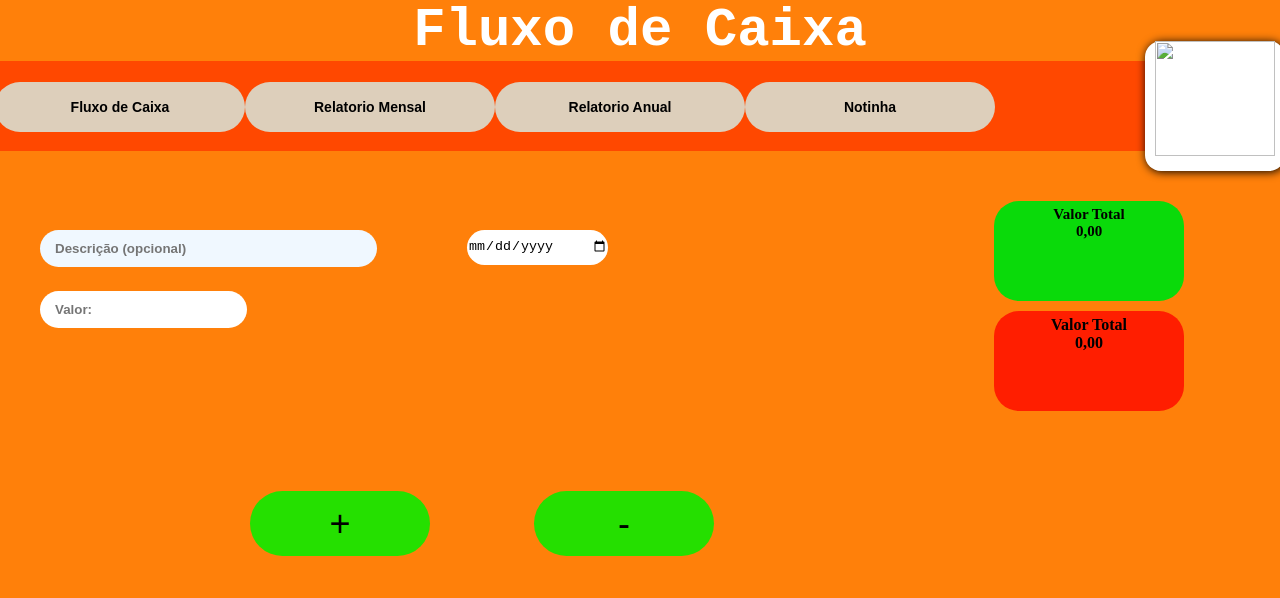
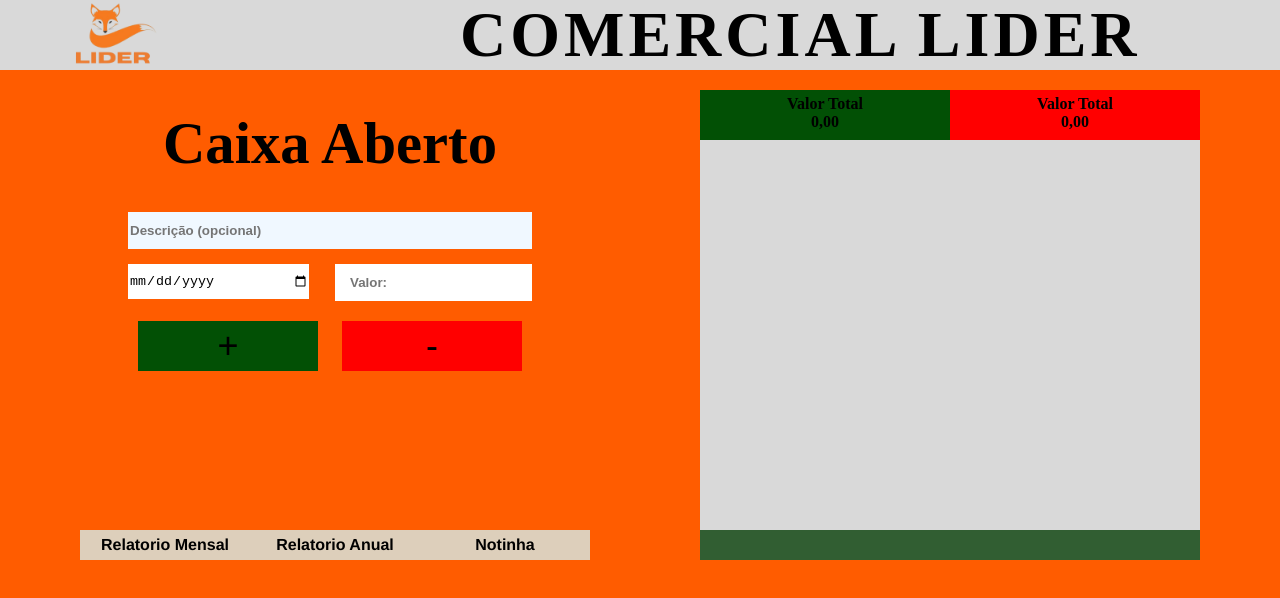
Before and after one commit to SavioVitorAlves/ProjetoLider, a plain HTML site: page Projeto Lider/index.html in a window 1280 px wide. Drawn offline with Linux system fonts and the light colour scheme; files that its build step writes are made by us from their sources; a web font is replaced by a local one.

Commit message:
feat: recontrução do esqueleto

```diff
--- a/Projeto Lider/css/index.css
+++ b/Projeto Lider/css/index.css
@@ -1,75 +1,103 @@
+@import url('https://fonts.googleapis.com/css2?family=Koulen&display=swap');
 *{
     margin: 0;
 }
-h1{
-    color:rgb(255, 255, 255);
-    font-size: 54px;
+body{
+    background-color:#FF5C00;
 }
-body{
-    background-color:rgba(255, 123, 0, 0.959);
+main{
+    display: flex;
+    justify-content: space-around;
+    align-items: center;
+    padding: 20px;
 }
 .child{
+    height: 70px;
+    background-color: #d9d9d9;
+    display: flex;
+    justify-content: left;
+    align-items: center;
+}
+.arealogo{
     height: 90px;
-    background-color: rgb(255, 72, 0);
+    width: 100px;
+    margin: -25px 0 0 60px;
+}
+.arealogo img{
+    height: 100px;
+    width: 105px;
+    align-items: center;
+    justify-content: center;
+    margin: 0px;
+}
+h1{
+    text-transform: uppercase;
+    margin-left: 300px;
+    font-size: 4rem;
+    font-family: 'Koulen';
+    letter-spacing: 4px;
+}
+/*------- SECTION SUN---------*/
+main .caixa{
+    height:470px;
+    width: 500px;
+    text-align: center;
+    position: relative;
+}
+
+.confg{
+    font-size: 16px;
+    background-color: rgb(221, 207, 187);
+    width: 170px;
+    font-weight: bold;
+    border: none;
+    height: 30px;
     display: flex;
+    align-items: center;
+    justify-content: center;
+    text-decoration: none;
+    color: black;
+}
+.confg:hover{
+    background-color: rgb(161, 160, 158);
+}
+.main{
+    display: flex;
+    flex-direction: column;
+}
+.inf{
+    display: flex;
+    flex-direction: column;
     justify-content: center;
     align-items: center;
 }
-.arealogo{
-    background: rgb(255, 255, 255);
-    height: 130px;
-    width: 140px;
-    border-radius: 1rem;
-    box-shadow: 1px 1px 10px black;
-
-}
-.container .arealogo img{
-    margin-left: 10px;
-}
-
-.confg{
-    font-size: 14px;
-    background-color: rgb(221, 207, 187);
-    padding: 6px;
-    border-width: 0px   ;
-    margin-top: 0px;
-    margin-left: 0px;
-    width: 250px;
-    font-weight: bold;
-
+.inf_data{
+    display: flex;
+    justify-content: space-between;
+    width: 404px;
 }
 
 .descricao{
     margin-top: 15px;
     background-color: aliceblue;
     border: none;
-    margin-left: 40px;
-    padding-left: 15px;
-    width: 320px;
+    width: 400px;
     height: 35px;
     font-weight: bolder;
     cursor: pointer;
-    border-radius: 25px;
-
 }
-
 .descricao2{
     margin-top: 15px;
-    margin-left: 90px;
-    width: 140px;
+    width: 180px;
     height: 35px;
-    border-radius: 25px;
     border: none;
-
-
 }
 
 .descricao3{
-    margin-top: 24px;
-    margin-left: 40px;
-    width: 190px;
+    margin-top: 15px;
+    width: 180px;
     height: 35px;
-    border-radius: 25px;
+
     border: none;
     padding-left: 15px;
     font-weight: bolder;
@@ -79,33 +107,30 @@
     margin-left: 40px;
     width: 150px;
     height: 20px;
-    border-radius: 15px;
+
     border: none;
     font-weight: bolder;
 
 }
 .operacao{
-    margin-top: 100px;
-    margin-left: 250px;
+    margin-top: 20px;
     width: 180px;
-    height: 65px;
-    background-color: rgb(37, 224, 0);
+    height: 50px;
+    background-color: #025005;
     font-size: 36px;
     border-width: 0px;
-    border-radius: 35px;
     transition: all 0.6s cubic-bezier(0.165, 0.84, 0.44, 1);
     position: relative;
     cursor: pointer;
 }
 .operacao2{
-    margin-top: 100px;
-    margin-left: 100px;
+    margin-top: 20px;
+    margin-left: 20px;
     width: 180px;
-    height: 65px;
-    background-color: rgb(37, 223, 0);
+    height: 50px;
+    background-color: #FF0000;
     font-size: 36px;
     border-width: 0px;
-    border-radius: 35px;
     transition: all 0.6s cubic-bezier(0.165, 0.84, 0.44, 1);
     position: relative;
     cursor: pointer;
@@ -116,103 +141,48 @@
 .operacao2:hover{
     transform: scale(1.05, 1.05);
 }
-.soma{
-    background-color: rgb(10, 218, 10);
-    margin-right: 6rem;
-    padding: 5px;
-    height: 90px;
-    width: 180px;
-    justify-content: center;
-    margin-bottom: 15px;
-    margin-bottom: 10px;
-    border-radius: 25px;
-    font-size: 15px;
-    font-weight: bolder;
-    display: flel;
-    flex-direction: column;
-    flex-wrap: wrap;
-}
-span{
-    font-size: 40px;
-    display: flex;
-    align-items: center;
-    justify-content: center;
-    margin-top: 10px;
-}
-.soma2{
-    background-color: rgb(255, 30, 0);
-    margin-right: 6rem;
-    padding: 5px;
-    height: 90px;
-    width: 180px;
-    justify-content: center;
-    margin-bottom: 15px;
-    margin-bottom: 10px;
-    border-radius: 25px;
-    font-weight: bolder;
-}
-.main{
-    display: flex;
-    flex-direction: column;
-}
-.inf{
-display: flex;
-flex-direction: row;
-}
-.header{
-    display: flex;
-    flex-direction: row;
-    justify-content: space-between;
-    align-items:center;
-
-    height: 30vh;
-}
-.total{
-    margin-top: 80px;
-
-}
-.container{
-    display: flex;
-    flex-direction: row;
-    align-items: center;
-    gap: 150px;
-
-}
-p{
-    justify-content: center;
-    align-items: center;
-    font-size: 30px;
-    margin-top: 55px;
-    text-transform: uppercase;
-}
-
-.arealogo img{
-    height: 115px;
-    width: 120px;
-    align-items: center;
-    justify-content: center;
-    margin: 0px;
-}
 nav{
     display: flex;
     padding: 0px;
-    margin-top: 62px;
-    height: 110px;
+    position: absolute;
+    bottom: 0;
+    font-family: 'Franklin Gothic Medium', 'Arial Narrow', Arial, sans-serif;
+}
+/*------- SECTION SUN---------*/
+main .sun{
+    background-color: #d9d9d9;
+    height:470px;
+    width: 500px;
+    position: relative;
+}
+.soma{
+    background-color: #025005;
+    padding: 5px;
+    height: 40px;
+    width: 250px;
+    font-weight: bolder;
 
 }
+.soma2{
+    background-color: #FF0000;
+    padding: 5px;
+    height: 40px;
+    width: 250px;
+    font-weight: bolder;
+}
+.total{
+    display: flex;
+}
 
-  button{
-    border-radius: 55px;
-    margin-top: 15px;
-    height: 50px;
-    width: 15px;
-    padding: 10px;
-    justify-content: center;
-    align-items: center;
+h2{
+    font-family: 'Koulen';
+    font-size: 44pt;
+    margin: 20px 0 20px 0;
 }
-h1{
-    font-family: "Kode Mono", monospace;
-  font-optical-sizing: auto;
-  font-weight: weight;
-  font-style: normal;
+footer{
+    position: absolute;
+    bottom: 0;
+    background-color: #315E32;
+    height: 30px;
+    width: 500px;
 }
--- a/Projeto Lider/index.html
+++ b/Projeto Lider/index.html
@@ -3,45 +3,48 @@
 <head>
     <meta charset="UTF-8"/>
     <title>Fluxo de Caixa</title>
-    <h1><center>Fluxo de Caixa</center></h1>
+
 
     <meta name="viewport" content="width=device-width, initial-scale=1.0"/>
     <link rel="preconnect" href="https://fonts.googleapis.com">
     <link rel="preconnect" href="https://fonts.gstatic.com" crossorigin>
     <link href="https://fonts.googleapis.com/css2?family=Anton&display=swap" rel="stylesheet">
-    <link rel="website icon" type="jpg" href="Lider.jpg"/>
-    <link rel="stylesheet" href="index.css"/>
+    <link rel="website icon" type="jpg" href="./imgs/Lider.jpg"/>
+    <link rel="stylesheet" href="./css/index.css"/>
 
 </head>
 <body>
     <header class="child" id="cabecalho">
+            <div  class="arealogo">
+                <img  type="jpg" src="./imgs/lider-sem-fundo.jpg"/>
+            </div>
+            <h1>comercial Lider</h1>
+    </header>
+
+    <main>
+        <section class="caixa">
+            <div class="main">
+                <h2>Caixa Aberto</h2>
+                <grup class="inf">
+                    <input class="descricao" type="text" id="task_name" name="task_name" placeholder="Descrição (opcional)"/>
+                    <div class="inf_data">
+                        <input class="descricao2" type="date" id="task_name" name="task_name" placeholder="Data"/>
+                        <input class="descricao3" type="text" id="valor" onkeyup="ponto();" name="task_name" placeholder="Valor:"/>
+                    </div>
+                </grup>
+            </div>
+            <div>
+                <button class="operacao" id="sum" onclick="somavalores();">+</button>
+                <button class="operacao2" id="subtract" onclick="somavalores2();">-</button>
+            </div>
             <nav >
-                <button class="confg" id="btn-01">Fluxo de Caixa</button>
-                <button class="confg" id="btn-02">Relatorio Mensal</button>
-                <button class="confg" id="btn-03">Relatorio Anual</button>
-                <button class="confg" id="btn-04">Notinha</button>
+                <a href="./view/mensal.html" class="confg" id="btn-02">Relatorio Mensal</a>
+                <a href="./view/anual.html" class="confg" id="btn-03">Relatorio Anual</a>
+                <a class="confg" id="btn-04">Notinha</a>
 
             </nav>
-        <div class="container">
-            <div></div>
-            <section  class="arealogo">
-                <img  type="jpg" src="lider-sem-fundo.jpg"/>
         </section>
-        </div>
-
-    </header>
-    <article>
-
-        <section class="header" >
-            <section class="main">
-                <grup class="inf">
-                    <input class="descricao" type="text" id="task_name" name="task_name" placeholder="Descrição (opcional)"/>
-                    <input class="descricao2" type="date" id="task_name" name="task_name" placeholder="Data"/>
-
-                </grup>
-                    <input class="descricao3" type="text" id="valor" onkeyup="ponto();" name="task_name" placeholder="Valor:"/>
-
-                    </section>
+        <section class="sun">
                 <group class="total">
                     <div class="soma">
                         <center>Valor Total
@@ -52,12 +55,14 @@
                         <div id="resultado2" >0,00</div>
                     </div>
                 </group>
+                <div>
+
+                </div>
+                <footer>
+
+                </footer>
         </section>
-        <div>
-            <button class="operacao" id="sum" onclick="somavalores();">+</button>
-            <button class="operacao2" id="subtract" onclick="somavalores2();">-</button>
-        </div>
-    </article>
-    <script src="index.js"></script>
+    </main>
+    <script src="./server/index.js"></script>
 </body>
 </html>
```
Lines whose indentation alone changed are shown as unchanged.
